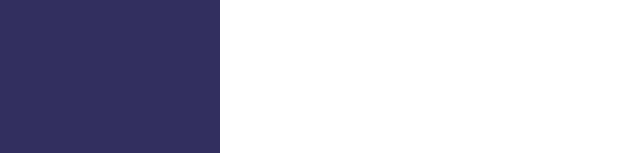
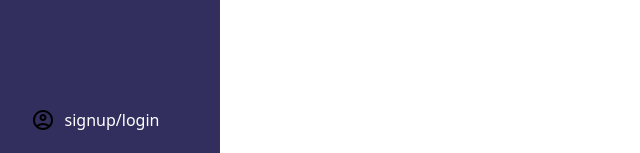
Before and after one commit to rishit836/walletTree-app, a Django app: page / in a window 1280 px wide. Shown: the part 647-800 px from the top of the page, without its empty margins (0-640 px from the left). Run offline with Django 5.2, Linux system fonts and the light colour scheme.

Commit message:
added signup/login button

```diff
--- a/app_main/static/styles/layout_style.css
+++ b/app_main/static/styles/layout_style.css
@@ -88,3 +88,6 @@
 .navbar-container ul li:not(:first-child) a svg{
     fill: var(--text-color);
 }
+.navbar-container ul li:last-child{
+    margin-top: 65dvh;
+}
--- a/app_main/templates/layout.html
+++ b/app_main/templates/layout.html
@@ -46,6 +46,22 @@
                 Stock</a>
             </li>
 
+            {% if request.user.is_authenticated %}
+            <li>
+            <a href="#">
+                <svg xmlns="http://www.w3.org/2000/svg" height="24px" viewBox="0 -960 960 960" width="24px" fill="white"><path d="M234-276q51-39 114-61.5T480-360q69 0 132 22.5T726-276q35-41 54.5-93T800-480q0-133-93.5-226.5T480-800q-133 0-226.5 93.5T160-480q0 59 19.5 111t54.5 93Zm246-164q-59 0-99.5-40.5T340-580q0-59 40.5-99.5T480-720q59 0 99.5 40.5T620-580q0 59-40.5 99.5T480-440Zm0 360q-83 0-156-31.5T197-197q-54-54-85.5-127T80-480q0-83 31.5-156T197-763q54-54 127-85.5T480-880q83 0 156 31.5T763-763q54 54 85.5 127T880-480q0 83-31.5 156T763-197q-54 54-127 85.5T480-80Zm0-80q53 0 100-15.5t86-44.5q-39-29-86-44.5T480-280q-53 0-100 15.5T294-220q39 29 86 44.5T480-160Zm0-360q26 0 43-17t17-43q0-26-17-43t-43-17q-26 0-43 17t-17 43q0 26 17 43t43 17Zm0-60Zm0 360Z"/></svg>
+                hi, {{request.user.username|lower}}
+</a>
+</li>
+            {% else %}
+            <li>
+            <a href="#">
+                <svg xmlns="http://www.w3.org/2000/svg" height="24px" viewBox="0 -960 960 960" width="24px" fill="white"><path d="M234-276q51-39 114-61.5T480-360q69 0 132 22.5T726-276q35-41 54.5-93T800-480q0-133-93.5-226.5T480-800q-133 0-226.5 93.5T160-480q0 59 19.5 111t54.5 93Zm246-164q-59 0-99.5-40.5T340-580q0-59 40.5-99.5T480-720q59 0 99.5 40.5T620-580q0 59-40.5 99.5T480-440Zm0 360q-83 0-156-31.5T197-197q-54-54-85.5-127T80-480q0-83 31.5-156T197-763q54-54 127-85.5T480-880q83 0 156 31.5T763-763q54 54 85.5 127T880-480q0 83-31.5 156T763-197q-54 54-127 85.5T480-80Zm0-80q53 0 100-15.5t86-44.5q-39-29-86-44.5T480-280q-53 0-100 15.5T294-220q39 29 86 44.5T480-160Zm0-360q26 0 43-17t17-43q0-26-17-43t-43-17q-26 0-43 17t-17 43q0 26 17 43t43 17Zm0-60Zm0 360Z"/></svg>
+                signup/login
+</a>
+</li>
+            {% endif %}
+
           </ul>
 
         </nav>
```
Also changed, not shown: db.sqlite3.
